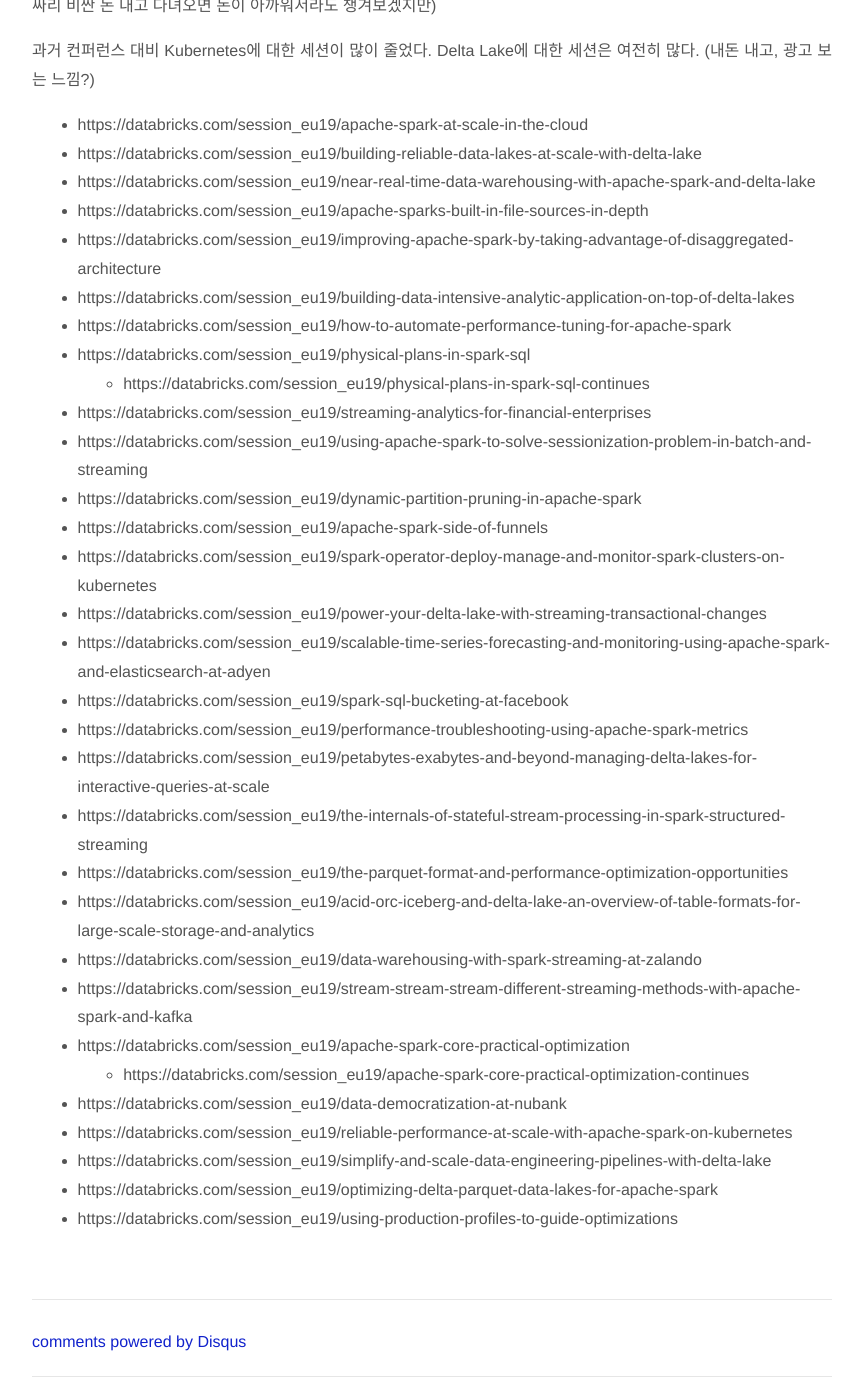
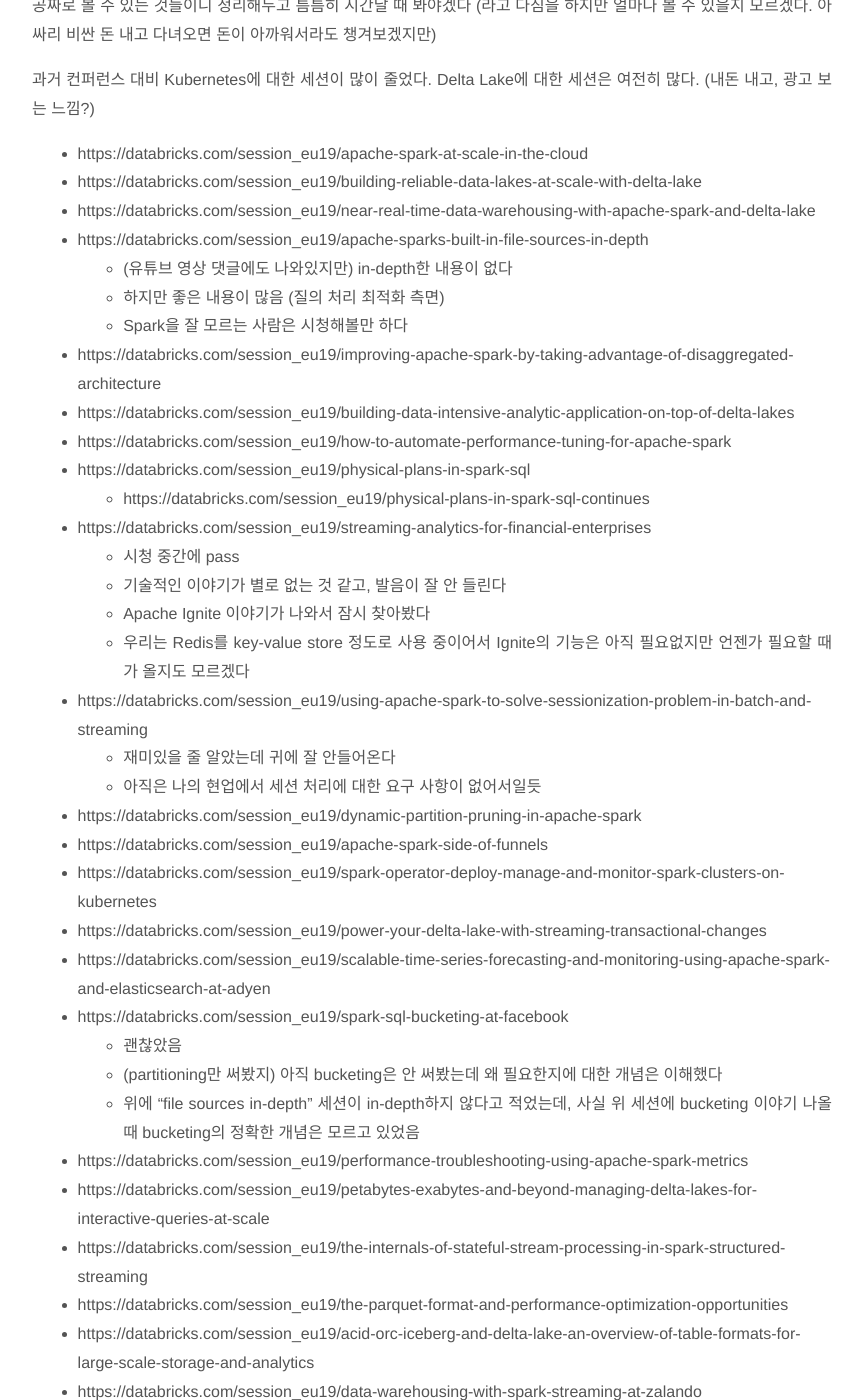
Before and after one commit to jason-heo/jason-heo.github.io, a Jekyll site: the page built from _posts/2020-01-26-spark-ai-summit-2019-eu.md, in a window 1280 px wide and 1400 px high, scrolled down 612 px. Shown: the whole window, without its empty margins (208-1071 px from the left). Built offline with Jekyll 4.4.1, drawn with Linux system fonts in a browser that asks for light colours; comment, search, counter and statistics services are not loaded.

Commit message:
spark ai summit 2019 eu

```diff
--- a/_includes/spark-ai-summit.md
+++ b/_includes/spark-ai-summit.md
@@ -1,3 +1,4 @@
+- [2020년 북미 세션 정리](/bigdata/2020/05/30/spark-ai-summit-2020-na.html)
 - [2019년 유럽 세션 정리](/bigdata/2020/01/26/spark-ai-summit-2019-eu.html)
 - [2019년 북미 세션 정리](/bigdata/2019/09/29/spark-ai-summit-2019-na.html)
 - [2018년 유럽 세션 정리](/bigdata/2019/06/06/spark-ai-summit-2018-eu.html)
--- a/_posts/2020-01-26-spark-ai-summit-2019-eu.md
+++ b/_posts/2020-01-26-spark-ai-summit-2019-eu.md
@@ -12,19 +12,31 @@
 - https://databricks.com/session_eu19/building-reliable-data-lakes-at-scale-with-delta-lake
 - https://databricks.com/session_eu19/near-real-time-data-warehousing-with-apache-spark-and-delta-lake
 - https://databricks.com/session_eu19/apache-sparks-built-in-file-sources-in-depth
+    - (유튜브 영상 댓글에도 나와있지만) in-depth한 내용이 없다
+    - 하지만 좋은 내용이 많음 (질의 처리 최적화 측면)
+    - Spark을 잘 모르는 사람은 시청해볼만 하다
 - https://databricks.com/session_eu19/improving-apache-spark-by-taking-advantage-of-disaggregated-architecture
 - https://databricks.com/session_eu19/building-data-intensive-analytic-application-on-top-of-delta-lakes
 - https://databricks.com/session_eu19/how-to-automate-performance-tuning-for-apache-spark
 - https://databricks.com/session_eu19/physical-plans-in-spark-sql
     - https://databricks.com/session_eu19/physical-plans-in-spark-sql-continues
 - https://databricks.com/session_eu19/streaming-analytics-for-financial-enterprises
+    - 시청 중간에 pass
+    - 기술적인 이야기가 별로 없는 것 같고, 발음이 잘 안 들린다
+    - Apache Ignite 이야기가 나와서 잠시 찾아봤다
+    - 우리는 Redis를 key-value store 정도로 사용 중이어서 Ignite의 기능은 아직 필요없지만 언젠가 필요할 때가 올지도 모르겠다
 - https://databricks.com/session_eu19/using-apache-spark-to-solve-sessionization-problem-in-batch-and-streaming
+    - 재미있을 줄 알았는데 귀에 잘 안들어온다
+    - 아직은 나의 현업에서 세션 처리에 대한 요구 사항이 없어서일듯
 - https://databricks.com/session_eu19/dynamic-partition-pruning-in-apache-spark
 - https://databricks.com/session_eu19/apache-spark-side-of-funnels
 - https://databricks.com/session_eu19/spark-operator-deploy-manage-and-monitor-spark-clusters-on-kubernetes
 - https://databricks.com/session_eu19/power-your-delta-lake-with-streaming-transactional-changes
 - https://databricks.com/session_eu19/scalable-time-series-forecasting-and-monitoring-using-apache-spark-and-elasticsearch-at-adyen
 - https://databricks.com/session_eu19/spark-sql-bucketing-at-facebook
+    - 괜찮았음
+    - (partitioning만 써봤지) 아직 bucketing은 안 써봤는데 왜 필요한지에 대한 개념은 이해했다
+    - 위에 "file sources in-depth" 세션이 in-depth하지 않다고 적었는데, 사실 위 세션에 bucketing 이야기 나올 때 bucketing의 정확한 개념은 모르고 있었음
 - https://databricks.com/session_eu19/performance-troubleshooting-using-apache-spark-metrics
 - https://databricks.com/session_eu19/petabytes-exabytes-and-beyond-managing-delta-lakes-for-interactive-queries-at-scale
 - https://databricks.com/session_eu19/the-internals-of-stateful-stream-processing-in-spark-structured-streaming
```
